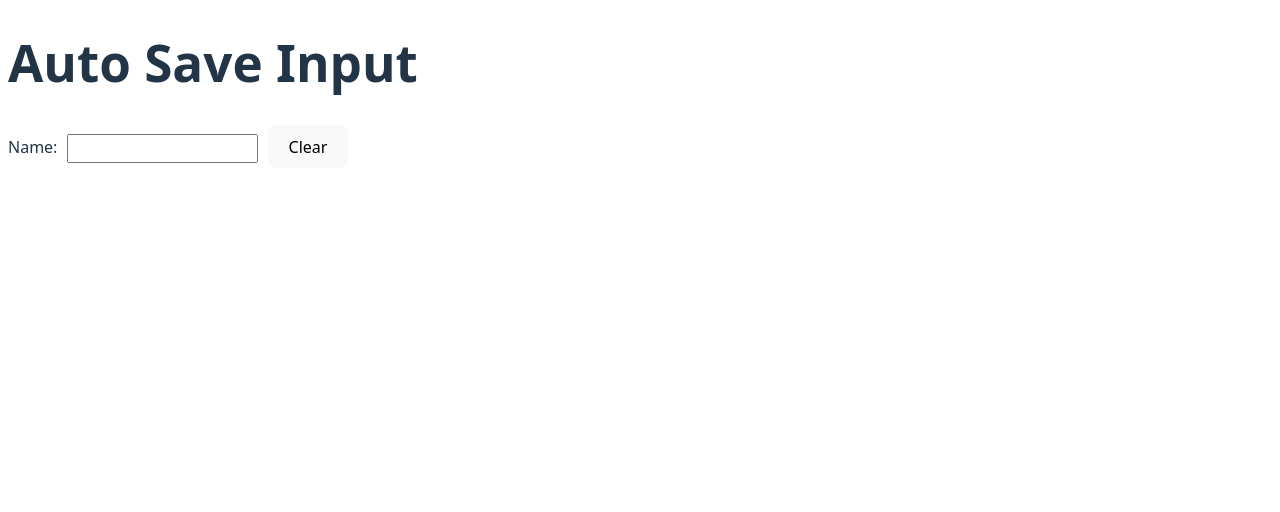
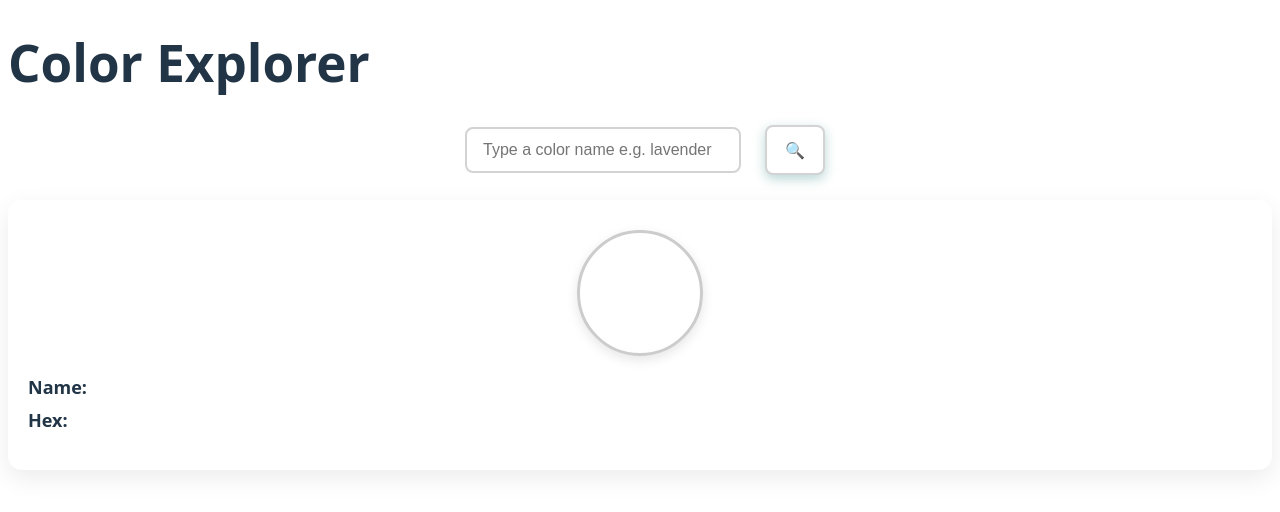
Before and after one commit to RakeshRanjanUIDeveloper/MCR, a React (Vite) app in the folder namastedev-machinecoding-app/: page / in a window 1280 px wide. Shown: the top 512 px of the page. Built offline with nearby package versions, Linux system fonts and the light colour scheme.

Commit message:
code added

```diff
--- a/namastedev-machinecoding-app/src/App.jsx
+++ b/namastedev-machinecoding-app/src/App.jsx
@@ -6,6 +6,7 @@ import Authentication from './components/Authentication/Authentication'
 import AutoSaveInput from './components/AutoSaveInput'
 import CharacterCount from './components/CharacterCount'
 import ChipsInput from './components/ChipsInput'
+import ColorExplorer from './components/ColorExplorer'
 import CopyClipboard from './components/CopyClipboard'
 import EvenOrOddChecker from './components/EvenOrOddChecker'
 import FocusInput from './components/FocusInput'
@@ -50,8 +51,9 @@ function App() {
       <AcronymGenerator />
       <PasswordStrength />
       <CopyClipboard />
-      <FocusInput />*/}
-      <AutoSaveInput />
+      <FocusInput />
+      <AutoSaveInput />*/}
+      <ColorExplorer />
     </>
   )
 }
--- /dev/null
+++ b/namastedev-machinecoding-app/src/components/ColorExplorer.jsx
@@ -0,0 +1,56 @@
+import React, { useState } from "react";
+import { colorNameToHex } from "../data/colorData";
+const ColorExplorer = () => {
+  const [enteredColor, setEnteredColor] = useState("");
+  const [color, setColor] = useState({
+  name: "",
+  hex: "",
+ error: ""})
+  const handleColorSearch = () => {
+    const hex = colorNameToHex(enteredColor.trim().toLowerCase());
+    if (hex) {
+      setColor({ name: enteredColor, hex:hex, error:"" })
+    } else {
+      setColor({
+      name: "",
+      hex: "",
+      error: "Sorry, I couldn't recognize that color."
+    });
+    }
+  }
+  return (
+    <div className="container">
+      <h1>Color Explorer</h1>
+      <div className="input-section">
+        <input
+          type="text"
+          data-testid="color-input"
+          placeholder="Type a color name e.g. lavender"
+          value={enteredColor}
+          onChange={(e) => setEnteredColor(e.target.value)}
+        />
+        <button data-testid="search-button" onClick={handleColorSearch}>
+          🔍
+        </button>
+      </div>
+      <div className="color-box" data-testid="color-box">
+        <div
+          className="preview"
+          role="presentation"
+          data-testid="color-preview"
+          style={{ backgroundColor: color.hex }}
+        ></div>
+        <p data-testid="color-name">
+          <strong>Name: {color.name}</strong>
+        </p>
+        <p data-testid="color-hex">
+          <strong>Hex:{color.hex}</strong>
+        </p>
+        {color.error && <p>{color.error}</p>}
+      </div>
+
+    </div>
+  );
+};
+
+export default ColorExplorer;
--- /dev/null
+++ b/namastedev-machinecoding-app/src/data/colorData.js
@@ -0,0 +1,154 @@
+const colors = {
+  aliceblue: "#f0f8ff",
+  antiquewhite: "#faebd7",
+  aqua: "#00ffff",
+  aquamarine: "#7fffd4",
+  azure: "#f0ffff",
+  beige: "#f5f5dc",
+  bisque: "#ffe4c4",
+  black: "#000000",
+  blanchedalmond: "#ffebcd",
+  blue: "#0000ff",
+  blueviolet: "#8a2be2",
+  brown: "#a52a2a",
+  burlywood: "#deb887",
+  cadetblue: "#5f9ea0",
+  chartreuse: "#7fff00",
+  chocolate: "#d2691e",
+  coral: "#ff7f50",
+  cornflowerblue: "#6495ed",
+  cornsilk: "#fff8dc",
+  crimson: "#dc143c",
+  cyan: "#00ffff",
+  darkblue: "#00008b",
+  darkcyan: "#008b8b",
+  darkgoldenrod: "#b8860b",
+  darkgray: "#a9a9a9",
+  darkgreen: "#006400",
+  darkgrey: "#a9a9a9",
+  darkkhaki: "#bdb76b",
+  darkmagenta: "#8b008b",
+  darkolivegreen: "#556b2f",
+  darkorange: "#ff8c00",
+  darkorchid: "#9932cc",
+  darkred: "#8b0000",
+  darksalmon: "#e9967a",
+  darkseagreen: "#8fbc8f",
+  darkslateblue: "#483d8b",
+  darkslategray: "#2f4f4f",
+  darkslategrey: "#2f4f4f",
+  darkturquoise: "#00ced1",
+  darkviolet: "#9400d3",
+  deeppink: "#ff1493",
+  deepskyblue: "#00bfff",
+  dimgray: "#696969",
+  dimgrey: "#696969",
+  dodgerblue: "#1e90ff",
+  firebrick: "#b22222",
+  floralwhite: "#fffaf0",
+  forestgreen: "#228b22",
+  fuchsia: "#ff00ff",
+  gainsboro: "#dcdcdc",
+  ghostwhite: "#f8f8ff",
+  gold: "#ffd700",
+  goldenrod: "#daa520",
+  gray: "#808080",
+  green: "#008000",
+  greenyellow: "#adff2f",
+  grey: "#808080",
+  honeydew: "#f0fff0",
+  hotpink: "#ff69b4",
+  indianred: "#cd5c5c",
+  indigo: "#4b0082",
+  ivory: "#fffff0",
+  khaki: "#f0e68c",
+  lavender: "#e6e6fa",
+  lavenderblush: "#fff0f5",
+  lawngreen: "#7cfc00",
+  lemonchiffon: "#fffacd",
+  lightblue: "#add8e6",
+  lightcoral: "#f08080",
+  lightcyan: "#e0ffff",
+  lightgoldenrodyellow: "#fafad2",
+  lightgray: "#d3d3d3",
+  lightgreen: "#90ee90",
+  lightgrey: "#d3d3d3",
+  lightpink: "#ffb6c1",
+  lightsalmon: "#ffa07a",
+  lightseagreen: "#20b2aa",
+  lightskyblue: "#87cefa",
+  lightslategray: "#778899",
+  lightslategrey: "#778899",
+  lightsteelblue: "#b0c4de",
+  lightyellow: "#ffffe0",
+  lime: "#00ff00",
+  limegreen: "#32cd32",
+  linen: "#faf0e6",
+  magenta: "#ff00ff",
+  maroon: "#800000",
+  mediumaquamarine: "#66cdaa",
+  mediumblue: "#0000cd",
+  mediumorchid: "#ba55d3",
+  mediumpurple: "#9370db",
+  mediumseagreen: "#3cb371",
+  mediumslateblue: "#7b68ee",
+  mediumspringgreen: "#00fa9a",
+  mediumturquoise: "#48d1cc",
+  mediumvioletred: "#c71585",
+  midnightblue: "#191970",
+  mintcream: "#f5fffa",
+  mistyrose: "#ffe4e1",
+  moccasin: "#ffe4b5",
+  navajowhite: "#ffdead",
+  navy: "#000080",
+  oldlace: "#fdf5e6",
+  olive: "#808000",
+  olivedrab: "#6b8e23",
+  orange: "#ffa500",
+  orangered: "#ff4500",
+  orchid: "#da70d6",
+  palegoldenrod: "#eee8aa",
+  palegreen: "#98fb98",
+  paleturquoise: "#afeeee",
+  palevioletred: "#db7093",
+  papayawhip: "#ffefd5",
+  peachpuff: "#ffdab9",
+  peru: "#cd853f",
+  pink: "#ffc0cb",
+  plum: "#dda0dd",
+  powderblue: "#b0e0e6",
+  purple: "#800080",
+  rebeccapurple: "#663399",
+  red: "#ff0000",
+  rosybrown: "#bc8f8f",
+  royalblue: "#4169e1",
+  saddlebrown: "#8b4513",
+  salmon: "#fa8072",
+  sandybrown: "#f4a460",
+  seagreen: "#2e8b57",
+  seashell: "#fff5ee",
+  sienna: "#a0522d",
+  silver: "#c0c0c0",
+  skyblue: "#87ceeb",
+  slateblue: "#6a5acd",
+  slategray: "#708090",
+  slategrey: "#708090",
+  snow: "#fffafa",
+  springgreen: "#00ff7f",
+  steelblue: "#4682b4",
+  tan: "#d2b48c",
+  teal: "#008080",
+  thistle: "#d8bfd8",
+  tomato: "#ff6347",
+  turquoise: "#40e0d0",
+  violet: "#ee82ee",
+  wheat: "#f5deb3",
+  white: "#ffffff",
+  whitesmoke: "#f5f5f5",
+  yellow: "#ffff00",
+  yellowgreen: "#9acd32",
+};
+
+export const colorNameToHex = (name) => {
+  return colors[name.replace(/\s+/g, "")];
+};
--- a/namastedev-machinecoding-app/src/index.css
+++ b/namastedev-machinecoding-app/src/index.css
@@ -122,3 +122,78 @@ input[type="text"] {
   flex-direction: column;
   gap: 10px;
 }
+.input-section {
+  display: flex;
+  justify-content: center;
+  align-items: center;
+  gap: 14px;
+  margin-bottom: 25px;
+  flex-wrap: wrap;
+}
+
+.input-section input {
+  padding: 12px 16px;
+  font-size: 16px;
+  border: 2px solid lightgray;
+  border-radius: 8px;
+  width: 240px;
+  background-color: #ffffff;
+  transition: border 0.3s ease;
+}
+
+.input-section input:focus {
+  border-color: gray;
+  outline: none;
+}
+
+.input-section button {
+  padding: 12px 18px;
+  font-size: 16px;
+  background-color: white;
+  color: #ffffff;
+  border: 2px solid lightgray;
+  border-radius: 8px;
+  cursor: pointer;
+  font-weight: 600;
+  transition: all 0.3s ease;
+  box-shadow: 0 4px 12px rgba(20, 123, 116, 0.3);
+}
+
+.input-section button:hover {
+  transform: translateY(-2px);
+}
+
+.color-box {
+  background-color: #ffffff;
+  padding: 30px 20px;
+  border-radius: 14px;
+  box-shadow: 0 8px 24px rgba(0, 0, 0, 0.08);
+  margin-top: 25px;
+  transition: transform 0.3s ease;
+}
+
+.color-box:hover {
+  transform: scale(1.02);
+}
+
+.preview {
+  width: 120px;
+  height: 120px;
+  border-radius: 50%;
+  margin: 0 auto 18px;
+  border: 3px solid #ccc;
+  box-shadow: 0 4px 12px rgba(0, 0, 0, 0.1);
+  border-radius: 50%;
+}
+
+.color-box p {
+  font-size: 18px;
+  margin: 6px 0;
+}
+
+.error {
+  color: #c0392b;
+  font-weight: bold;
+  margin-top: 20px;
+  font-size: 16px;
+}
```
